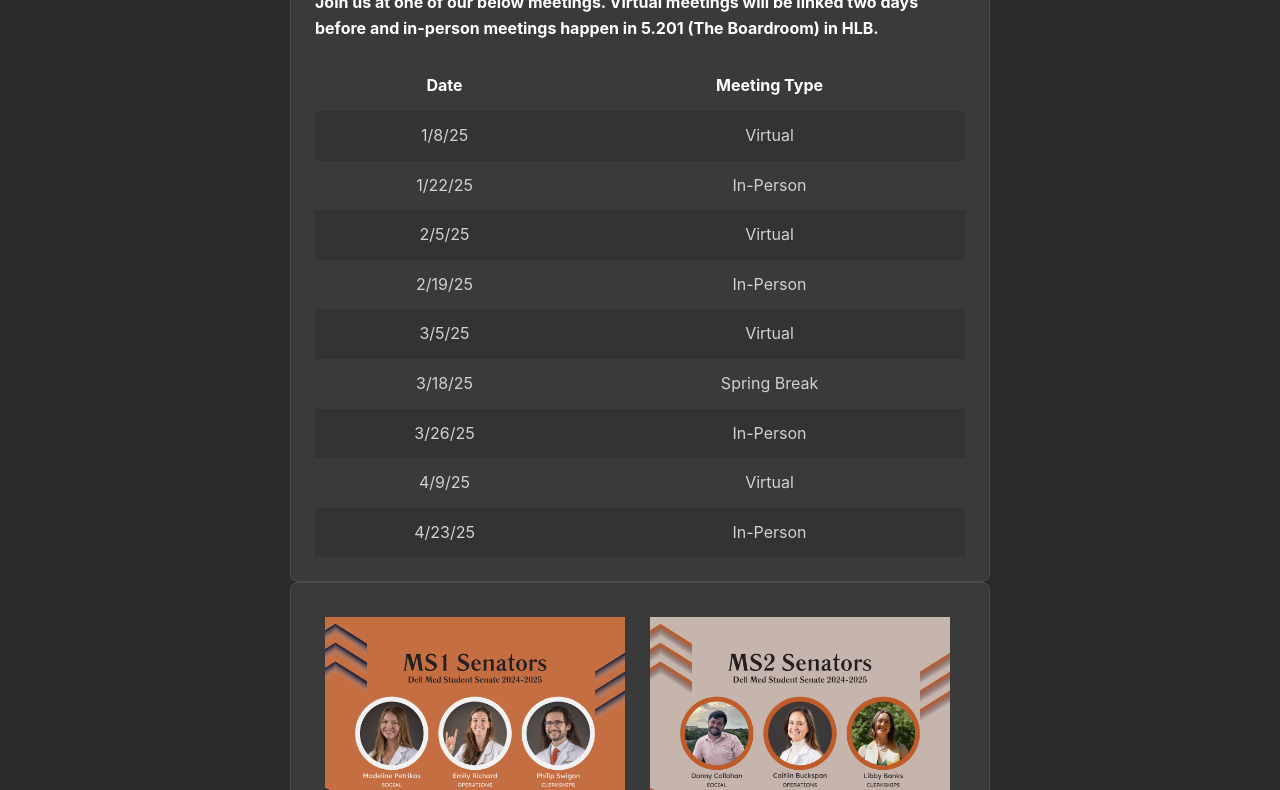
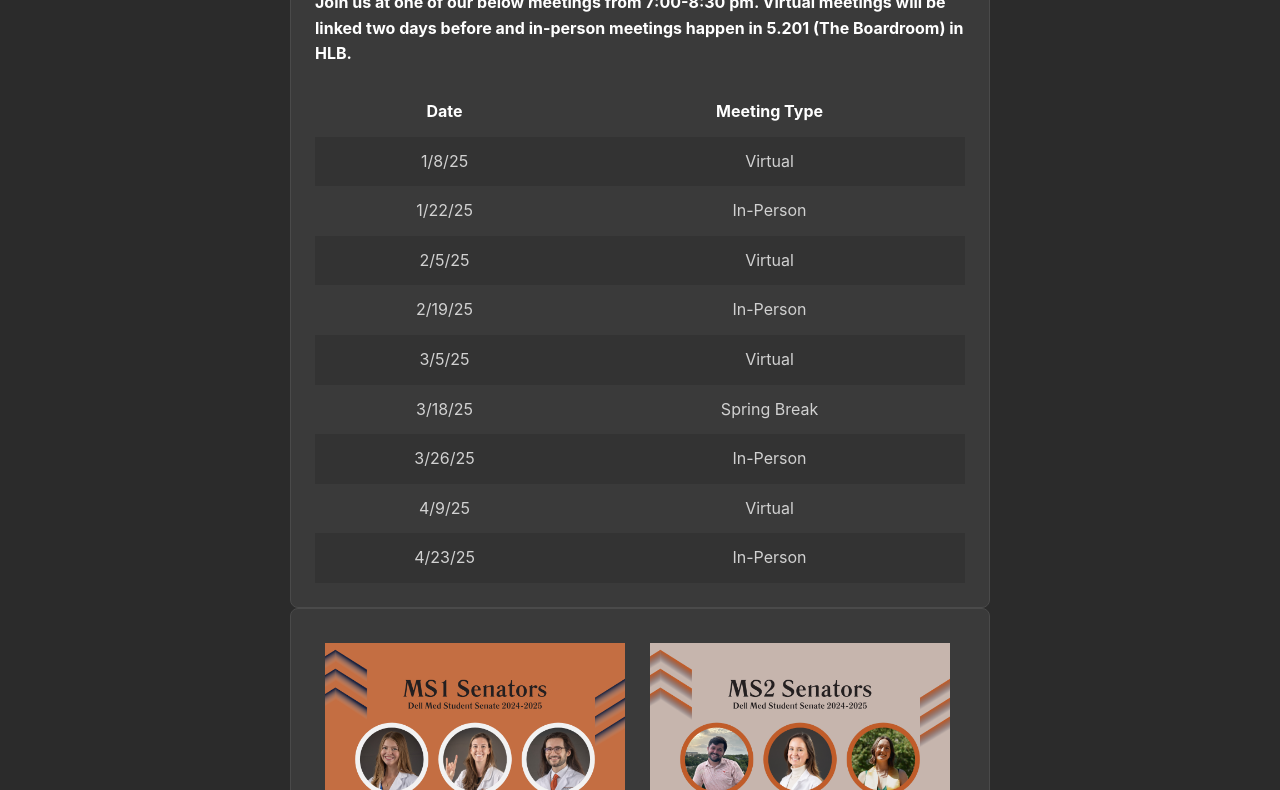
Before and after one commit to trujjo/dellinquents, a website: page senate.html in a window 1280 px wide. Shown: the part 178-968 px from the top of the page. Drawn offline with Linux system fonts and the light colour scheme; sample sign-in values are in the browser's storage.

Commit message:
Update senate.html

```diff
--- a/senate.html
+++ b/senate.html
@@ -31,7 +31,7 @@
     <!-- Senate Description and Table Card -->
     <div class="card animate-in">
         <h1>Senate</h1>
-        <h4>Join us at one of our below meetings. Virtual meetings will be linked two days before and in-person meetings happen in 5.201 (The Boardroom) in HLB.</h4>
+        <h4>Join us at one of our below meetings from 7:00-8:30 pm. Virtual meetings will be linked two days before and in-person meetings happen in 5.201 (The Boardroom) in HLB.</h4>
 
         <table>
             <tr>
```
